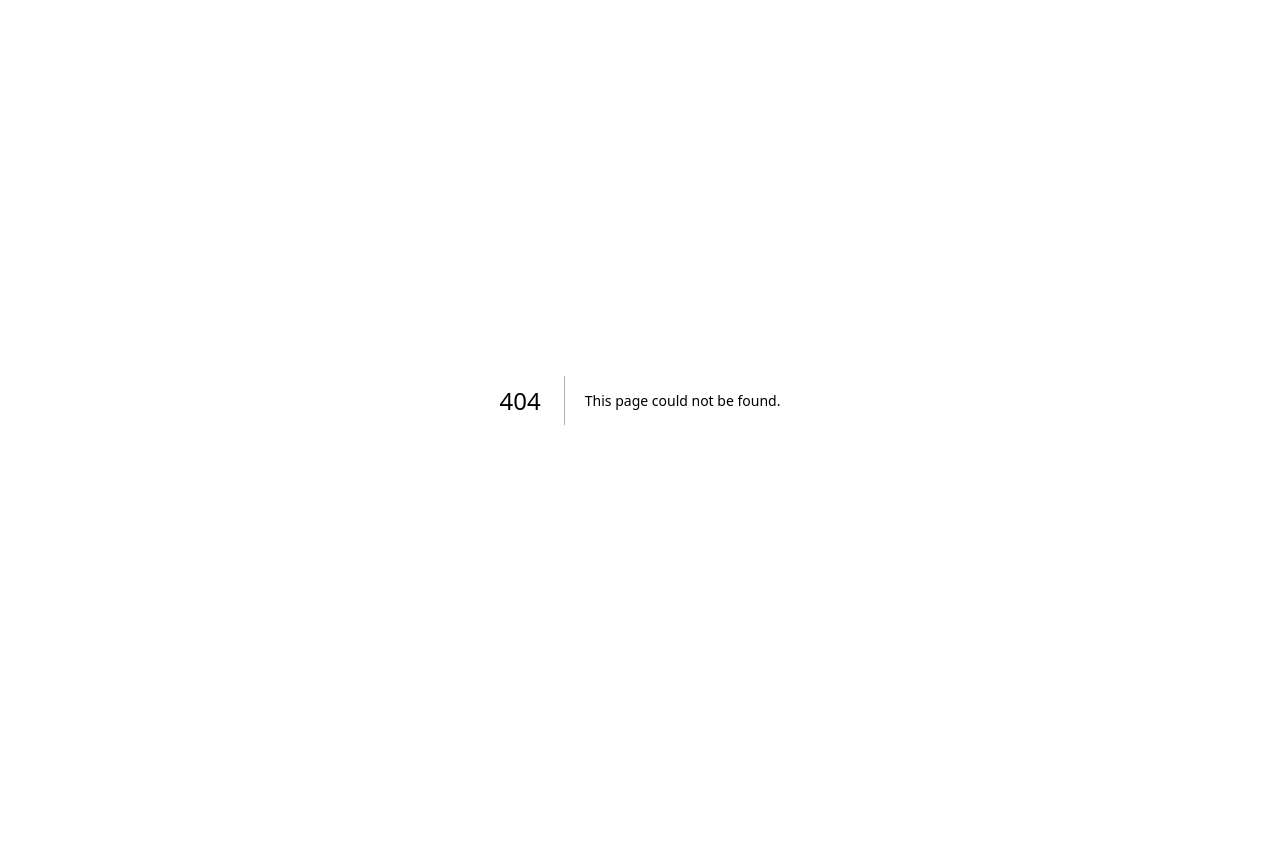
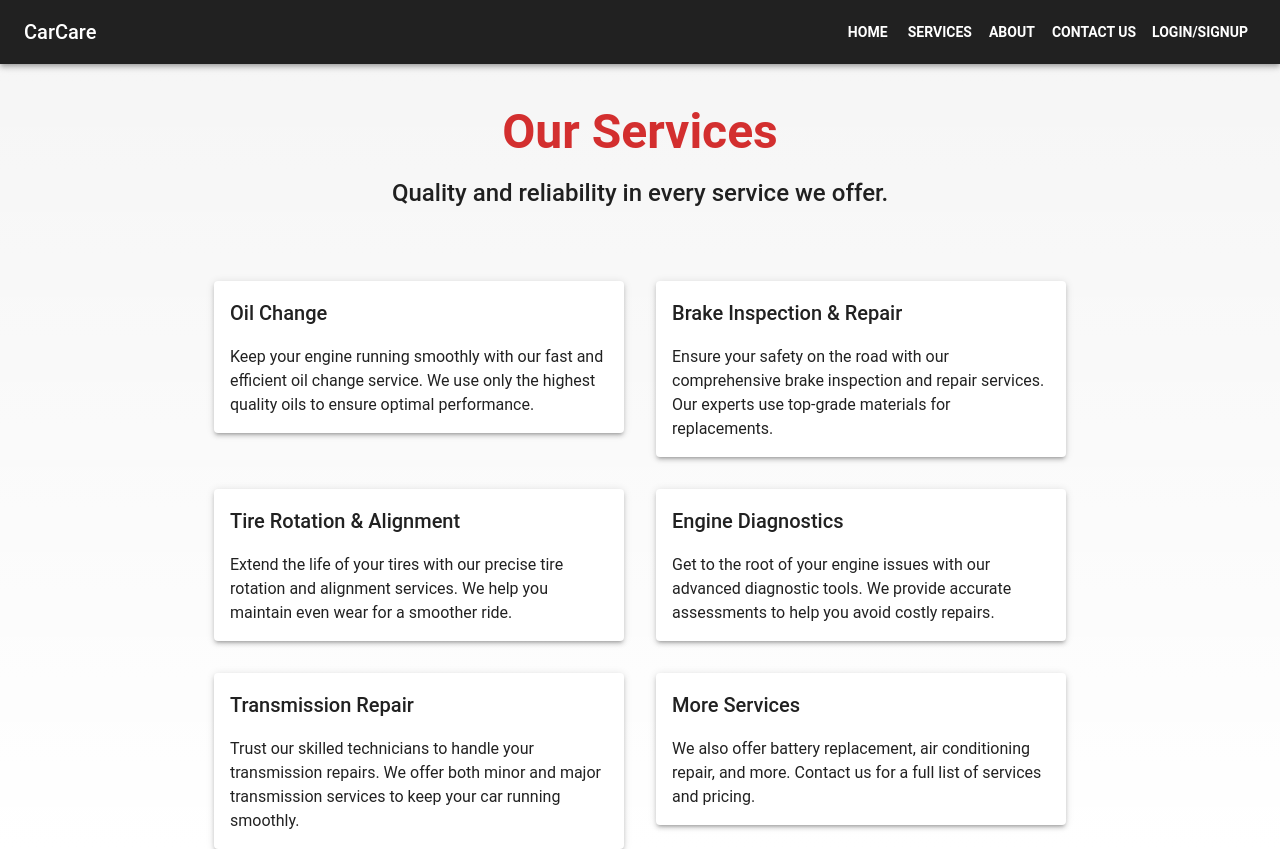
Before and after one commit to MrOneNOnly422/CarCare, a Next.js app: page /services in a window 1280 px wide. Before the commit this address had no page. Before the commit the page ends 800 px from the top, so only its background shows below. Built offline with nearby package versions, Linux system fonts and the light colour scheme.

Commit message:
New Files Made

```diff
--- a/src/app/homepage/page.js
+++ b/src/app/homepage/page.js
@@ -1,39 +1,94 @@
 'use client';
 
 import React from 'react';
-import { AppBar, Toolbar, Typography, Container, Button, Box, CssBaseline } from '@mui/material';
+import { AppBar, Toolbar, Typography, Container, Button, Box, CssBaseline, Grid, Paper } from '@mui/material';
 import { ThemeProvider, createTheme } from '@mui/material/styles';
 
-const theme = createTheme();
+const theme = createTheme({
+  palette: {
+    primary: {
+      main: '#d32f2f', // Red color for a bold automotive look
+    },
+    secondary: {
+      main: '#212121', // Dark grey/black for contrast
+    },
+    background: {
+      default: '#f5f5f5', // Light grey background
+    },
+  },
+  typography: {
+    fontFamily: 'Roboto, Arial, sans-serif',
+    h3: {
+      fontWeight: 700, // Bolder text for headings
+    },
+    h5: {
+      fontWeight: 500,
+    },
+    button: {
+      fontWeight: 700,
+    },
+  },
+});
 
 function App() {
   return (
     <ThemeProvider theme={theme}>
       <CssBaseline />
-      <AppBar position="static">
+      <AppBar position="static" color="secondary">
         <Toolbar>
           <Typography variant="h6" component="div" sx={{ flexGrow: 1 }}>
-            My Simple Homepage
+            CarCare
           </Typography>
           <Button color="inherit">Home</Button>
+          <Button color="inherit">Services</Button>
           <Button color="inherit">About</Button>
-          <Button color="inherit">Contacts</Button>
+          <Button color="inherit">Contact Us</Button>
           <Button color="inherit">Login/Signup</Button>
         </Toolbar>
       </AppBar>
 
       <Container maxWidth="md" sx={{ mt: 5 }}>
         <Box sx={{ my: 4, textAlign: 'center' }}>
-          <Typography variant="h3" component="h1" gutterBottom>
-            Welcome to My Website
+          <Typography variant="h3" component="h1" gutterBottom color="primary">
+           The Site for a quick and reliable service
           </Typography>
           <Typography variant="h5" component="p" gutterBottom>
-            This is a simple homepage built with React and Material-UI.
+            Expert mechanics ready to get your car back on the road.
           </Typography>
           <Button variant="contained" color="primary" href="#" sx={{ mt: 3 }}>
-            Get Started
+            Book an Appointment
           </Button>
         </Box>
+
+        <Grid container spacing={4} sx={{ mt: 5 }}>
+          <Grid item xs={12} sm={6}>
+            <Paper elevation={3} sx={{ p: 2 }}>
+              <Typography variant="h6" component="h2" color="secondary">
+                Our Services
+              </Typography>
+              <Typography variant="body1" sx={{ mt: 2 }}>
+                - Oil Change<br/>
+                - Brake Inspection<br/>
+                - Tire Rotation<br/>
+                - Engine Diagnostics<br/>
+                - Transmission Repair
+              </Typography>
+            </Paper>
+          </Grid>
+          <Grid item xs={12} sm={6}>
+            <Paper elevation={3} sx={{ p: 2 }}>
+              <Typography variant="h6" component="h2" color="secondary">
+                What Our Clients Say
+              </Typography>
+              <Typography variant="body1" sx={{ mt: 2 }}>
+                "AutoFix is the best! Quick service and very professional."
+              </Typography>
+              <Typography variant="body1" sx={{ mt: 2 }}>
+                "Affordable prices and high-quality work. Highly recommend!"
+              </Typography>
+            </Paper>
+          </Grid>
+        </Grid>
       </Container>
     </ThemeProvider>
   );
--- /dev/null
+++ b/src/app/services/page.js
@@ -0,0 +1,127 @@
+'use client';
+
+import React from 'react';
+import { AppBar, Toolbar, Typography, Container, Button, Box, CssBaseline, Grid, Paper } from '@mui/material';
+import { ThemeProvider, createTheme } from '@mui/material/styles';
+
+const theme = createTheme({
+  palette: {
+    primary: {
+      main: '#d32f2f',
+    },
+    secondary: {
+      main: '#212121',
+    },
+    background: {
+      default: '#f5f5f5',
+    },
+  },
+  typography: {
+    fontFamily: 'Roboto, Arial, sans-serif',
+    h3: {
+      fontWeight: 700,
+    },
+    h5: {
+      fontWeight: 500,
+    },
+    button: {
+      fontWeight: 700,
+    },
+  },
+});
+
+function Services() {
+  return (
+    <ThemeProvider theme={theme}>
+      <CssBaseline />
+      <AppBar position="static" color="secondary">
+        <Toolbar>
+          <Typography variant="h6" component="div" sx={{ flexGrow: 1 }}>
+           CarCare
+          </Typography>
+          <Button color="inherit">Home</Button>
+          <Button color="inherit">Services</Button>
+          <Button color="inherit">About</Button>
+          <Button color="inherit">Contact Us</Button>
+          <Button color="inherit">Login/Signup</Button>
+        </Toolbar>
+      </AppBar>
+
+      <Container maxWidth="md" sx={{ mt: 5 }}>
+        <Box sx={{ my: 4, textAlign: 'center' }}>
+          <Typography variant="h3" component="h1" gutterBottom color="primary">
+            Our Services
+          </Typography>
+          <Typography variant="h5" component="p" gutterBottom>
+            Quality and reliability in every service we offer.
+          </Typography>
+        </Box>
+
+        <Grid container spacing={4} sx={{ mt: 5 }}>
+          <Grid item xs={12} sm={6}>
+            <Paper elevation={3} sx={{ p: 2 }}>
+              <Typography variant="h6" component="h2" color="secondary">
+                Oil Change
+              </Typography>
+              <Typography variant="body1" sx={{ mt: 2 }}>
+                Keep your engine running smoothly with our fast and efficient oil change service. We use only the highest quality oils to ensure optimal performance.
+              </Typography>
+            </Paper>
+          </Grid>
+          <Grid item xs={12} sm={6}>
+            <Paper elevation={3} sx={{ p: 2 }}>
+              <Typography variant="h6" component="h2" color="secondary">
+                Brake Inspection & Repair
+              </Typography>
+              <Typography variant="body1" sx={{ mt: 2 }}>
+                Ensure your safety on the road with our comprehensive brake inspection and repair services. Our experts use top-grade materials for replacements.
+              </Typography>
+            </Paper>
+          </Grid>
+          <Grid item xs={12} sm={6}>
+            <Paper elevation={3} sx={{ p: 2 }}>
+              <Typography variant="h6" component="h2" color="secondary">
+                Tire Rotation & Alignment
+              </Typography>
+              <Typography variant="body1" sx={{ mt: 2 }}>
+                Extend the life of your tires with our precise tire rotation and alignment services. We help you maintain even wear for a smoother ride.
+              </Typography>
+            </Paper>
+          </Grid>
+          <Grid item xs={12} sm={6}>
+            <Paper elevation={3} sx={{ p: 2 }}>
+              <Typography variant="h6" component="h2" color="secondary">
+                Engine Diagnostics
+              </Typography>
+              <Typography variant="body1" sx={{ mt: 2 }}>
+                Get to the root of your engine issues with our advanced diagnostic tools. We provide accurate assessments to help you avoid costly repairs.
+              </Typography>
+            </Paper>
+          </Grid>
+          <Grid item xs={12} sm={6}>
+            <Paper elevation={3} sx={{ p: 2 }}>
+              <Typography variant="h6" component="h2" color="secondary">
+                Transmission Repair
+              </Typography>
+              <Typography variant="body1" sx={{ mt: 2 }}>
+                Trust our skilled technicians to handle your transmission repairs. We offer both minor and major transmission services to keep your car running smoothly.
+              </Typography>
+            </Paper>
+          </Grid>
+          <Grid item xs={12} sm={6}>
+            <Paper elevation={3} sx={{ p: 2 }}>
+              <Typography variant="h6" component="h2" color="secondary">
+                More Services
+              </Typography>
+              <Typography variant="body1" sx={{ mt: 2 }}>
+                We also offer battery replacement, air conditioning repair, and more. Contact us for a full list of services and pricing.
+              </Typography>
+            </Paper>
+          </Grid>
+        </Grid>
+      </Container>
+    </ThemeProvider>
+  );
+}
+
+export default Services;
```
